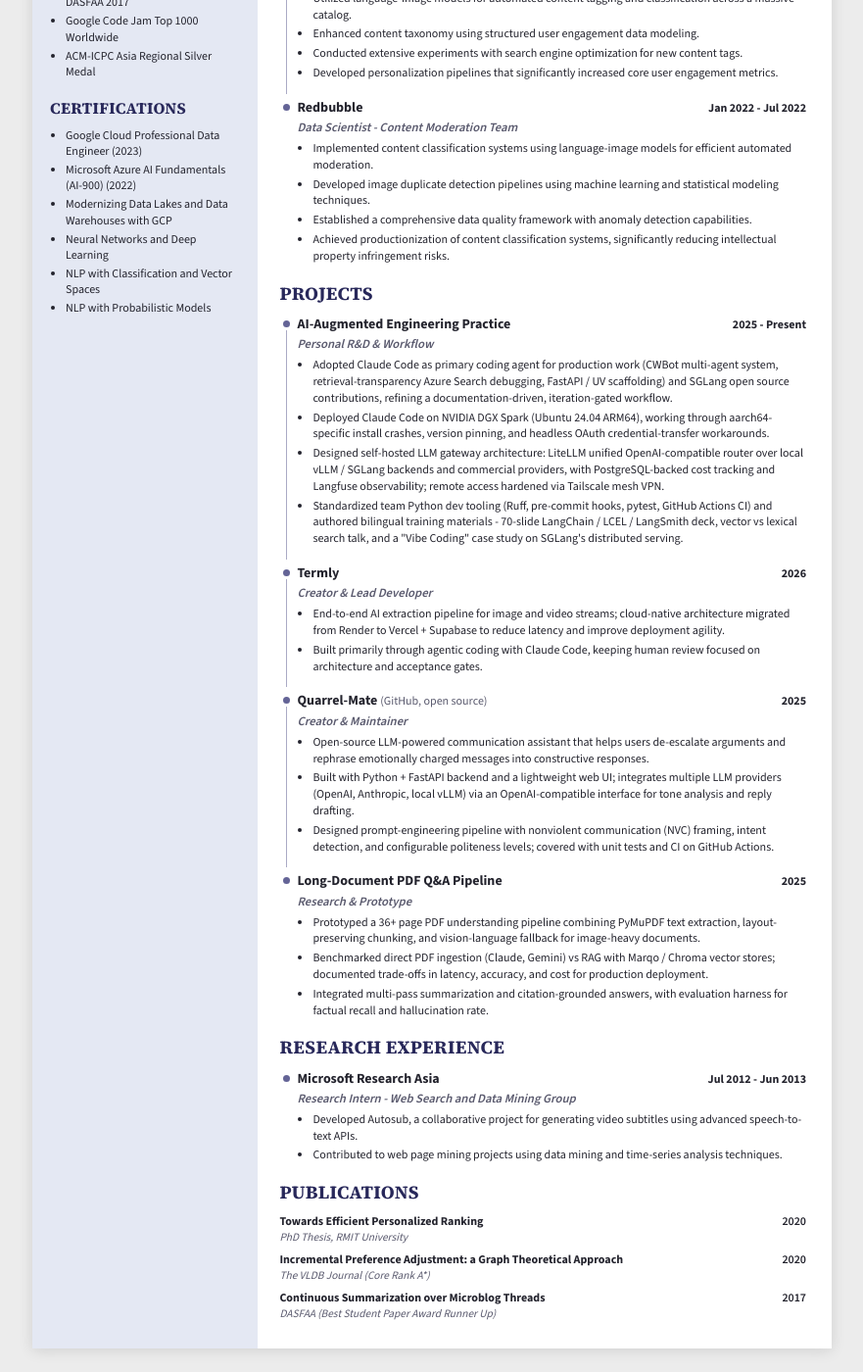
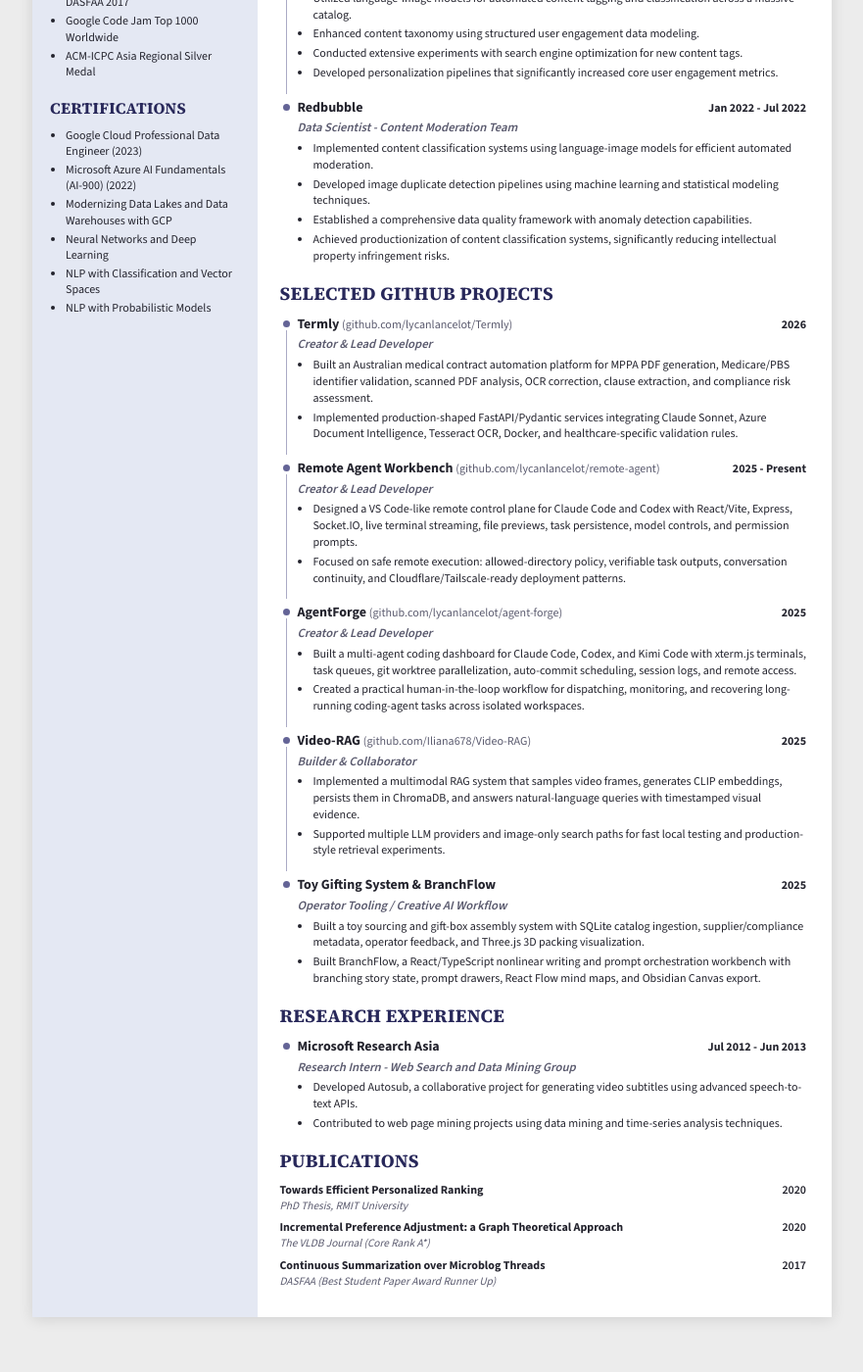
Before and after one commit to lycanlancelot/lycanlancelot.github.io, a Jekyll site: the page cv.html, which Jekyll copies as it is, in a window 1280 px wide and 1400 px high, scrolled down 1569 px. Shown: the whole window at 98% size, without its empty margins (199-1080 px from the left). Built offline with Jekyll 4.4.1, drawn with Linux system fonts in a browser that asks for light colours; after the commit the page ends 2937 px from its top, so only the background shows below that.

Commit message:
Add GitHub project portfolio

```diff
--- a/assets/css/style.scss
+++ b/assets/css/style.scss
@@ -201,6 +201,25 @@
   margin-top: 18px;
 }
 
+.project-summary-panel {
+  display: flex;
+  align-items: center;
+  justify-content: space-between;
+  gap: 18px;
+  margin: 18px 0 18px;
+  padding: 20px 22px;
+  border: 1px solid rgba(61, 214, 180, 0.30);
+  border-radius: 8px;
+  background: rgba(61, 214, 180, 0.07);
+}
+
+.project-summary-panel p {
+  margin: 0;
+  color: var(--lance-text);
+  font-size: 16px;
+  line-height: 1.55;
+}
+
 .project-card {
   padding: 22px;
 }
@@ -283,4 +302,9 @@
   .compact-grid {
     grid-template-columns: 1fr;
   }
+
+  .project-summary-panel {
+    align-items: flex-start;
+    flex-direction: column;
+  }
 }
--- a/cv.html
+++ b/cv.html
@@ -384,57 +384,65 @@
       </div>
 
       <div style="height:14px"></div>
-      <h2 class="section">PROJECTS</h2>
+      <h2 class="section">SELECTED GITHUB PROJECTS</h2>
       <div class="timeline">
         <div class="tl-entry">
           <div class="tl-head">
-            <div class="company">AI-Augmented Engineering Practice</div>
-            <div class="dates">2025 - Present</div>
+            <div class="company">Termly <span class="muted-inline">(github.com/lycanlancelot/Termly)</span></div>
+            <div class="dates">2026</div>
           </div>
-          <div class="tl-role">Personal R&amp;D &amp; Workflow</div>
+          <div class="tl-role">Creator &amp; Lead Developer</div>
           <ul>
-            <li>Adopted Claude Code as primary coding agent for production work (CWBot multi-agent system, retrieval-transparency Azure Search debugging, FastAPI / UV scaffolding) and SGLang open source contributions, refining a documentation-driven, iteration-gated workflow.</li>
-            <li>Deployed Claude Code on NVIDIA DGX Spark (Ubuntu 24.04 ARM64), working through aarch64-specific install crashes, version pinning, and headless OAuth credential-transfer workarounds.</li>
-            <li>Designed self-hosted LLM gateway architecture: LiteLLM unified OpenAI-compatible router over local vLLM / SGLang backends and commercial providers, with PostgreSQL-backed cost tracking and Langfuse observability; remote access hardened via Tailscale mesh VPN.</li>
-            <li>Standardized team Python dev tooling (Ruff, pre-commit hooks, pytest, GitHub Actions CI) and authored bilingual training materials - 70-slide LangChain / LCEL / LangSmith deck, vector vs lexical search talk, and a "Vibe Coding" case study on SGLang's distributed serving.</li>
+            <li>Built an Australian medical contract automation platform for MPPA PDF generation, Medicare/PBS identifier validation, scanned PDF analysis, OCR correction, clause extraction, and compliance risk assessment.</li>
+            <li>Implemented production-shaped FastAPI/Pydantic services integrating Claude Sonnet, Azure Document Intelligence, Tesseract OCR, Docker, and healthcare-specific validation rules.</li>
           </ul>
         </div>
 
         <div class="tl-entry">
           <div class="tl-head">
-            <div class="company">Termly</div>
-            <div class="dates">2026</div>
+            <div class="company">Remote Agent Workbench <span class="muted-inline">(github.com/lycanlancelot/remote-agent)</span></div>
+            <div class="dates">2025 - Present</div>
           </div>
           <div class="tl-role">Creator &amp; Lead Developer</div>
           <ul>
-            <li>End-to-end AI extraction pipeline for image and video streams; cloud-native architecture migrated from Render to Vercel + Supabase to reduce latency and improve deployment agility.</li>
-            <li>Built primarily through agentic coding with Claude Code, keeping human review focused on architecture and acceptance gates.</li>
+            <li>Designed a VS Code-like remote control plane for Claude Code and Codex with React/Vite, Express, Socket.IO, live terminal streaming, file previews, task persistence, model controls, and permission prompts.</li>
+            <li>Focused on safe remote execution: allowed-directory policy, verifiable task outputs, conversation continuity, and Cloudflare/Tailscale-ready deployment patterns.</li>
           </ul>
         </div>
 
         <div class="tl-entry">
           <div class="tl-head">
-            <div class="company">Quarrel-Mate <span class="muted-inline">(GitHub, open source)</span></div>
+            <div class="company">AgentForge <span class="muted-inline">(github.com/lycanlancelot/agent-forge)</span></div>
             <div class="dates">2025</div>
           </div>
-          <div class="tl-role">Creator &amp; Maintainer</div>
+          <div class="tl-role">Creator &amp; Lead Developer</div>
           <ul>
-            <li>Open-source LLM-powered communication assistant that helps users de-escalate arguments and rephrase emotionally charged messages into constructive responses.</li>
-            <li>Built with Python + FastAPI backend and a lightweight web UI; integrates multiple LLM providers (OpenAI, Anthropic, local vLLM) via an OpenAI-compatible interface for tone analysis and reply drafting.</li>
-            <li>Designed prompt-engineering pipeline with nonviolent communication (NVC) framing, intent detection, and configurable politeness levels; covered with unit tests and CI on GitHub Actions.</li>
+            <li>Built a multi-agent coding dashboard for Claude Code, Codex, and Kimi Code with xterm.js terminals, task queues, git worktree parallelization, auto-commit scheduling, session logs, and remote access.</li>
+            <li>Created a practical human-in-the-loop workflow for dispatching, monitoring, and recovering long-running coding-agent tasks across isolated workspaces.</li>
           </ul>
         </div>
 
         <div class="tl-entry">
           <div class="tl-head">
-            <div class="company">Long-Document PDF Q&amp;A Pipeline</div>
+            <div class="company">Video-RAG <span class="muted-inline">(github.com/Iliana678/Video-RAG)</span></div>
             <div class="dates">2025</div>
           </div>
-          <div class="tl-role">Research &amp; Prototype</div>
+          <div class="tl-role">Builder &amp; Collaborator</div>
           <ul>
-            <li>Prototyped a 36+ page PDF understanding pipeline combining PyMuPDF text extraction, layout-preserving chunking, and vision-language fallback for image-heavy documents.</li>
-            <li>Benchmarked direct PDF ingestion (Claude, Gemini) vs RAG with Marqo / Chroma vector stores; documented trade-offs in latency, accuracy, and cost for production deployment.</li>
-            <li>Integrated multi-pass summarization and citation-grounded answers, with evaluation harness for factual recall and hallucination rate.</li>
+            <li>Implemented a multimodal RAG system that samples video frames, generates CLIP embeddings, persists them in ChromaDB, and answers natural-language queries with timestamped visual evidence.</li>
+            <li>Supported multiple LLM providers and image-only search paths for fast local testing and production-style retrieval experiments.</li>
+          </ul>
+        </div>
+
+        <div class="tl-entry">
+          <div class="tl-head">
+            <div class="company">Toy Gifting System &amp; BranchFlow</div>
+            <div class="dates">2025</div>
+          </div>
+          <div class="tl-role">Operator Tooling / Creative AI Workflow</div>
+          <ul>
+            <li>Built a toy sourcing and gift-box assembly system with SQLite catalog ingestion, supplier/compliance metadata, operator feedback, and Three.js 3D packing visualization.</li>
+            <li>Built BranchFlow, a React/TypeScript nonlinear writing and prompt orchestration workbench with branching story state, prompt drawers, React Flow mind maps, and Obsidian Canvas export.</li>
           </ul>
         </div>
       </div>
```
Also changed, not shown: github-projects.md (added, +47 -0 lines), index.md (+22 -5 lines).
